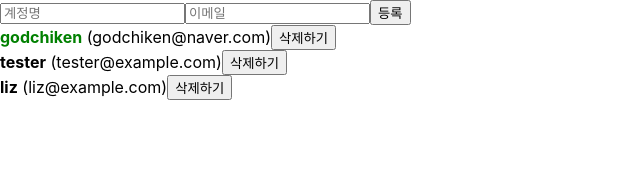
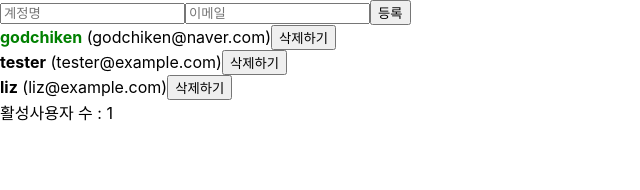
Before and after one commit to GodChiken/fast-campus-react, a React (Create React App) app: page / in a window 1280 px wide. Shown: the top 190 px of the page, without its empty margins (0-640 px from the left). Built offline with nearby package versions, Linux system fonts and the light colour scheme.

Commit message:
17. useMemo 를 사용하여 연산한 값 재사용하기 - 실습 완료분

```diff
--- a/src/component/App.js
+++ b/src/component/App.js
@@ -1,4 +1,4 @@
-import React,{useRef, useState} from 'react';
+import React,{useRef, useState, useMemo} from 'react';
 import UserList from "./UserList";
 import CreateUser from "./CreateUser";
 
@@ -53,12 +53,15 @@
     const onToggle = id => {
         setUsers(users.map(user =>
                 user.id === id
-                ? {...user, active: !user.active}
-                : user
+                    ? {...user, active: !user.active}
+                    : user
             )
         )
     };
-
+    const count = useMemo( () => {
+        console.log('활성 사용자 수를 세는중...');
+        return users.filter(user => user.active).length;
+    },[users]);
     return (
         <>
             <CreateUser
@@ -68,6 +71,7 @@
                 onCreate={onCreate}
             />
             <UserList users={users} onRemove={onRemove} onToggle={onToggle}/>
+            <div>활성사용자 수 : {count}</div>
         </>
     );
 }
--- a/src/component/UserList.js
+++ b/src/component/UserList.js
@@ -2,10 +2,8 @@
 
 function User({ user, onRemove, onToggle}) {
     useEffect(() =>{
-        console.log("컴포넌트 마운트!");
         console.log(user);
         return () => {
-            console.log("컴포넌트가 화면에서 사라짐");
             console.log(user);
         }
     },[user]);
```
